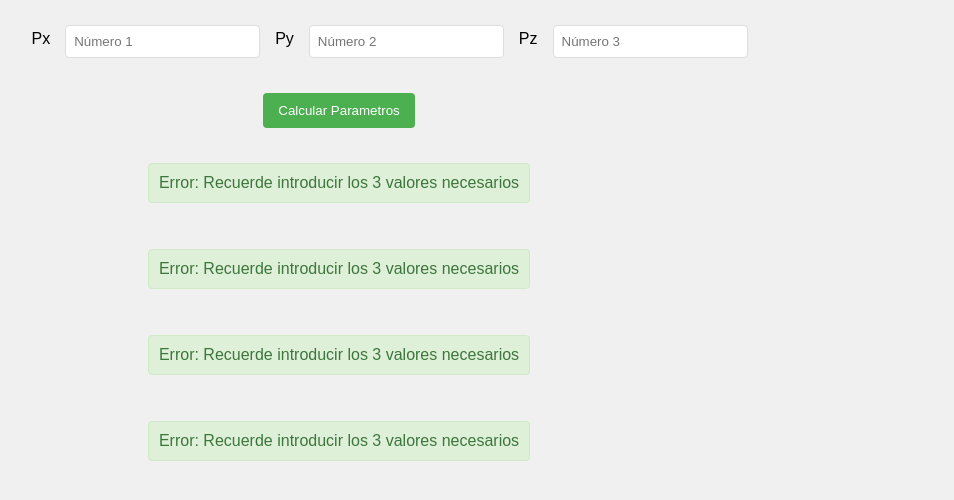
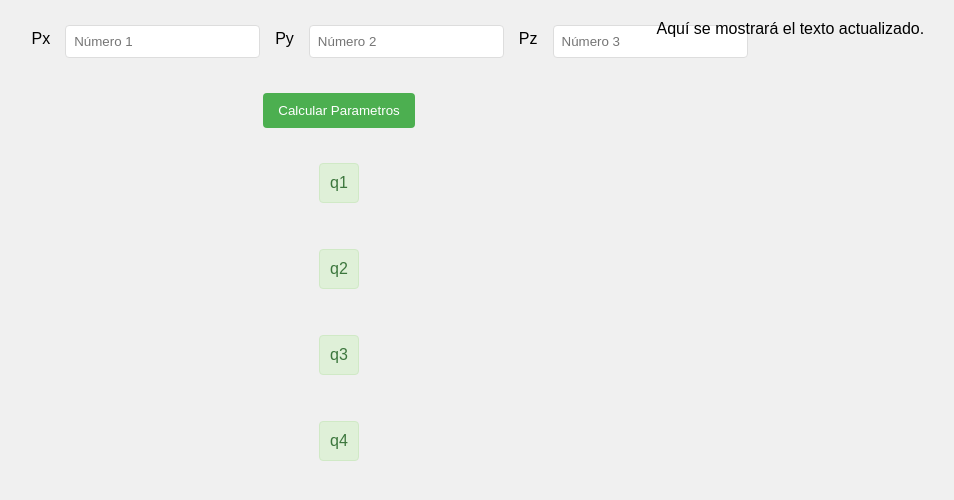
Before and after one commit to samirarobador/Proyecto-Final-Samira-Robador, a Django app: page / in a window 1280 px wide. Shown: the top 500 px of the page, without its empty margins (301-1255 px from the left). Run offline with Django 5.2, Linux system fonts and the light colour scheme.

Commit message:
actualizacion

```diff
--- a/mi_proyecto/hola_mundo_app/static/hola_mundo_app/js/script.js
+++ b/mi_proyecto/hola_mundo_app/static/hola_mundo_app/js/script.js
@@ -1,35 +1,15 @@
 // static/hola_mundo_app/js/script.js
-let var1 = "valor1";
-let var2 = "valor2";
-let var3 = "valor3";
+function verificarCambio() {
+    fetch('/mostrar-texto/')
+    .then(response => response.json())
+    .then(data => {
+        document.getElementById('texto-actualizado').innerText = data.texto;
+    })
+    .catch(error => console.log('Error:', error));
+}
 
-let url = "/parametrosArticulares/?px=${var1}&py=${var2}&pz=${var3}";
-fetch(url)
-        .then(response => response.json())
-        .then(data => {
-            console.log("Estoy");
-            if(data.q1 !== undefined) {
-                document.getElementById("labelq1").innerText = "q1: " + data.q1;
-            } else {
-                document.getElementById("labelq1").innerText = "Error: " + data.error;
-            }
-            if(data.q2 !== undefined) {
-                document.getElementById("labelq2").innerText = "q2: " + data.q2;
-            } else {
-                document.getElementById("labelq2").innerText = "Error: " + data.error;
-            }
-            if(data.q3 !== undefined) {
-                document.getElementById("labelq3").innerText = "q3: " + data.q3;
-            } else {
-                document.getElementById("labelq3").innerText = "Error: " + data.error;
-            }
-            if(data.q4 !== undefined) {
-                document.getElementById("labelq4").innerText = "q4: " + data.q4;
-            } else {
-                document.getElementById("labelq4").innerText = "Error: " + data.error;
-            }
-        })
-        .catch(error => console.error('Error:', error));
+// Verifica si hay cambios cada 5 segundos
+setInterval(verificarCambio, 5000);
 
 document.getElementById("parametrosBtn").onclick = function() {
     const num1 = document.getElementById("px").value;
--- a/mi_proyecto/hola_mundo_app/templates/hola_mundo_app/index.html
+++ b/mi_proyecto/hola_mundo_app/templates/hola_mundo_app/index.html
@@ -36,6 +36,7 @@
         <script src="{% static 'hola_mundo_app/js/script.js' %}"></script>
     </div>
     <div class="right">
+        <div id="texto-actualizado">Aquí se mostrará el texto actualizado.</div>
         <!-- Espacio para contenido adicional o vacío -->
     </div>
 </div>
--- a/mi_proyecto/hola_mundo_app/urls.py
+++ b/mi_proyecto/hola_mundo_app/urls.py
@@ -9,5 +9,5 @@ urlpatterns = [
     path('hola/', views.hola_mundo,name="Funcion de saludo"),
     path('suma/',views.sumar, name = "suma de enteros"),
     path('parametrosArticulares/',views.parametrosArticulares, name = "Parametros Articulares"),
-
+    path('mostrar-texto/', views.mostrar_texto, name='mostrar-texto'),
 ]
--- a/mi_proyecto/hola_mundo_app/views.py
+++ b/mi_proyecto/hola_mundo_app/views.py
@@ -42,3 +42,9 @@ def parametrosArticulares(request):
         return JsonResponse({'q1':q1, 'q2':q2, 'q3':q3, 'q4':q4},status = 200)
     except ValueError:
         return JsonResponse({'error':'Recuerde introducir los 3 valores necesarios'},status = 400)
+
+
+def mostrar_texto(request):
+    # Obtiene el texto de los parámetros de la URL, usa 'texto_default' si no se encuentra
+    texto = request.GET.get('texto', 'texto_default')
+    return JsonResponse({'texto': texto})
```
